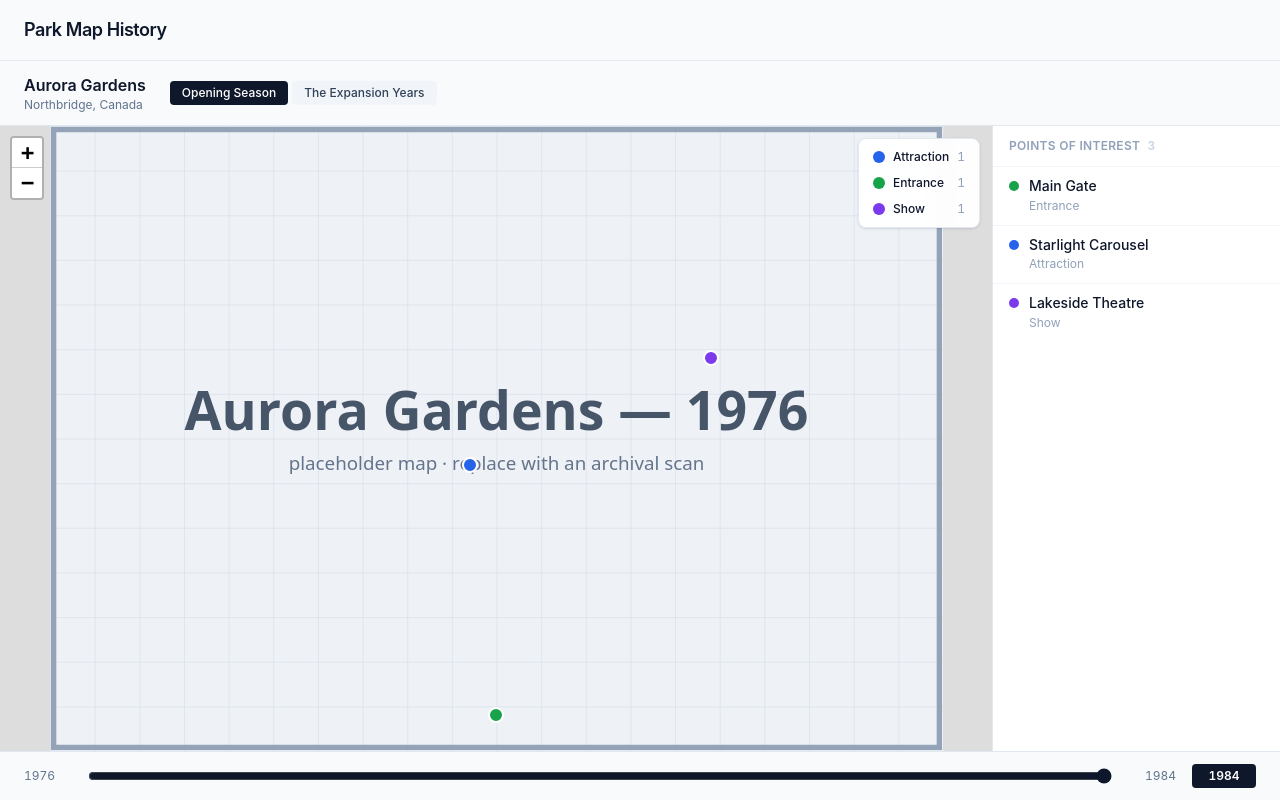
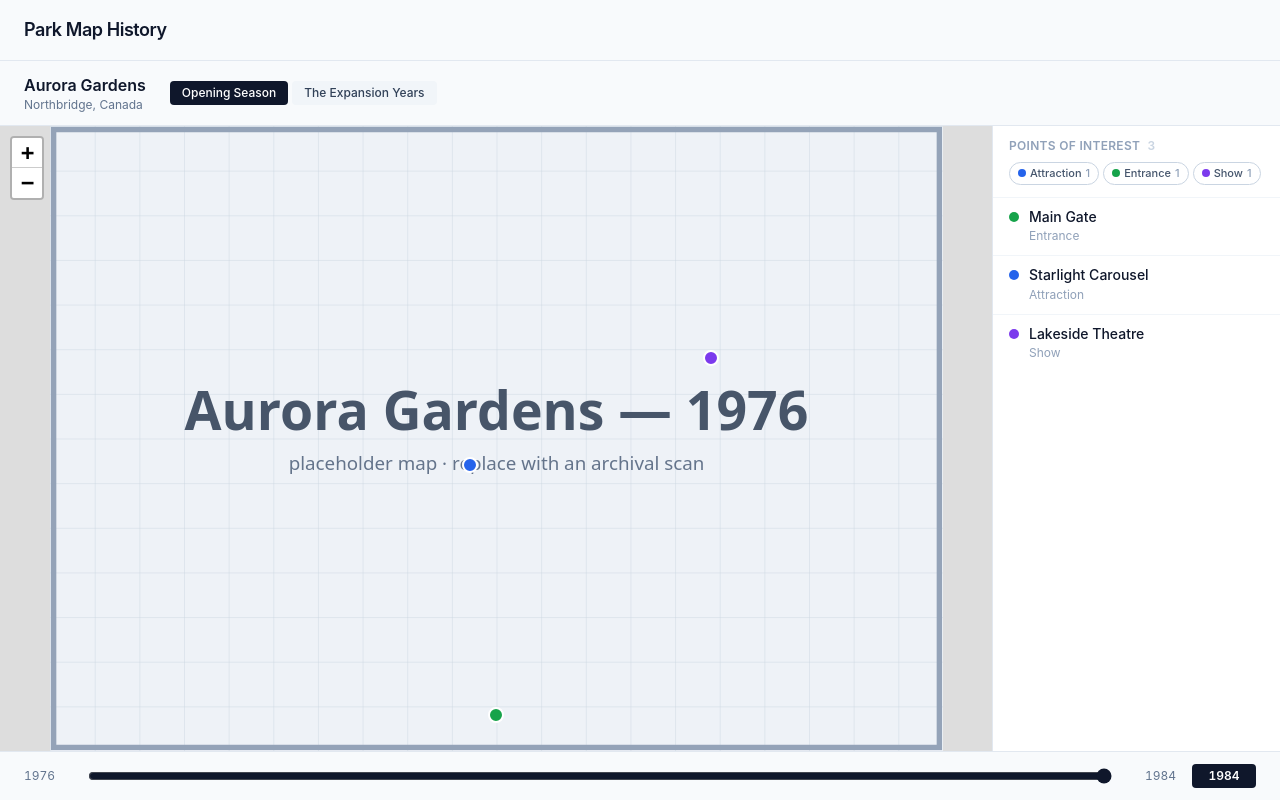
Before and after one commit to Jduquenne/theme-park-map, an Angular app: page /parks/aurora-gardens in a window 1280 px wide. Built offline with nearby package versions, Linux system fonts and the light colour scheme.

Commit message:
refactor: merge POI legend into the list panel

```diff
--- a/src/app/features/map-viewer/components/poi-legend.html
+++ b/src/app/features/map-viewer/components/poi-legend.html
@@ -1,27 +1,24 @@
-@if (entries().length) {
-  <ul
-    class="flex flex-col gap-0.5 rounded-lg border border-slate-200 bg-white/95 p-1.5 shadow-sm backdrop-blur"
-  >
+<div class="flex flex-wrap gap-1">
   @for (entry of entries(); track entry.category) {
-      <li>
     <button
       type="button"
       (click)="toggle.emit(entry.category)"
       [attr.aria-pressed]="!entry.hidden"
       [attr.aria-label]="'Toggle ' + label[entry.category] + ' markers'"
-          class="flex w-full items-center gap-2 rounded px-2 py-1 text-left text-xs hover:bg-slate-100"
-          [class.opacity-40]="entry.hidden"
+      class="flex items-center gap-1 rounded-full border px-2 py-0.5 text-[11px] font-medium transition-colors"
+      [class]="
+        entry.hidden
+          ? 'border-slate-200 text-slate-300'
+          : 'border-slate-300 text-slate-600 hover:bg-slate-50'
+      "
     >
       <span
-            class="size-3 shrink-0 rounded-full"
+        class="size-2 rounded-full"
+        [class.opacity-30]="entry.hidden"
         [style.background-color]="color[entry.category]"
       ></span>
-          <span class="flex-1 font-medium" [class.line-through]="entry.hidden">
       {{ label[entry.category] }}
-          </span>
-          <span class="tabular-nums text-slate-400">{{ entry.count }}</span>
+      <span class="text-slate-400">{{ entry.count }}</span>
     </button>
-      </li>
   }
-  </ul>
-}
+</div>
--- a/src/app/features/map-viewer/components/poi-list.html
+++ b/src/app/features/map-viewer/components/poi-list.html
@@ -1,9 +1,17 @@
 <aside class="flex h-full w-72 flex-col border-l border-slate-200 bg-white">
-  <div class="border-b border-slate-100 px-4 py-3">
+  <div class="space-y-2 border-b border-slate-100 px-4 py-3">
     <h3 class="text-xs font-semibold uppercase tracking-wide text-slate-400">
       Points of interest
       <span class="ml-1 text-slate-300">{{ pois().length }}</span>
     </h3>
+
+    @if (legend().length > 1) {
+      <app-poi-legend
+        class="block"
+        [entries]="legend()"
+        (toggle)="toggleCategory.emit($event)"
+      />
+    }
   </div>
 
   @if (pois().length) {
--- a/src/app/features/map-viewer/components/poi-list.ts
+++ b/src/app/features/map-viewer/components/poi-list.ts
@@ -1,17 +1,22 @@
 import { ChangeDetectionStrategy, Component, input, output } from '@angular/core';
-import { PointOfInterest } from '../../../core/models';
+import { PoiCategory, PointOfInterest } from '../../../core/models';
 import { POI_COLOR, POI_LABEL } from '../poi-style';
+import { PoiLegend, PoiLegendEntry } from './poi-legend';
 
 @Component({
   selector: 'app-poi-list',
   changeDetection: ChangeDetectionStrategy.OnPush,
   host: { class: 'block' },
+  imports: [PoiLegend],
   templateUrl: './poi-list.html',
 })
 export class PoiList {
   readonly pois = input.required<readonly PointOfInterest[]>();
+  readonly legend = input.required<readonly PoiLegendEntry[]>();
   readonly selectedId = input<string | null>(null);
+
   readonly picked = output<string>();
+  readonly toggleCategory = output<PoiCategory>();
 
   protected readonly color = POI_COLOR;
   protected readonly label = POI_LABEL;
--- a/src/app/features/map-viewer/map-viewer.html
+++ b/src/app/features/map-viewer/map-viewer.html
@@ -40,12 +40,6 @@
         } @placeholder {
           <div class="absolute inset-0 animate-pulse bg-slate-100"></div>
         }
-
-        <app-poi-legend
-          class="absolute right-3 top-3 z-[1000] max-w-44"
-          [entries]="legendEntries()"
-          (toggle)="toggleCategory($event)"
-        />
       } @else {
         <p class="p-6 text-sm text-slate-500">No historical map recorded for this park yet.</p>
       }
@@ -57,8 +51,10 @@
       } @else {
         <app-poi-list
           [pois]="visiblePois()"
+          [legend]="legendEntries()"
           [selectedId]="selectedPoiId()"
           (picked)="pickPoi($event)"
+          (toggleCategory)="toggleCategory($event)"
         />
       }
     }
--- a/src/app/features/map-viewer/map-viewer.ts
+++ b/src/app/features/map-viewer/map-viewer.ts
@@ -16,7 +16,7 @@ import { RequestState, toRequestState } from '../../shared/http/request-state';
 import { Skeleton } from '../../shared/components/skeleton';
 import { LeafletMap } from './components/leaflet-map';
 import { PoiDetail } from './components/poi-detail';
-import { PoiLegend, PoiLegendEntry } from './components/poi-legend';
+import { PoiLegendEntry } from './components/poi-legend';
 import { PoiList } from './components/poi-list';
 import { POI_LABEL } from './poi-style';
 import { isActiveInYear, resolveOpenEnd } from './poi-visibility';
@@ -27,7 +27,7 @@ const CURRENT_YEAR = new Date().getFullYear();
   selector: 'app-map-viewer',
   changeDetection: ChangeDetectionStrategy.OnPush,
   host: { class: 'flex min-h-0 flex-1 flex-col' },
-  imports: [LeafletMap, PoiLegend, PoiDetail, PoiList, Skeleton],
+  imports: [LeafletMap, PoiDetail, PoiList, Skeleton],
   templateUrl: './map-viewer.html',
 })
 export class MapViewer {
```
Lines whose indentation alone changed are shown as unchanged.
